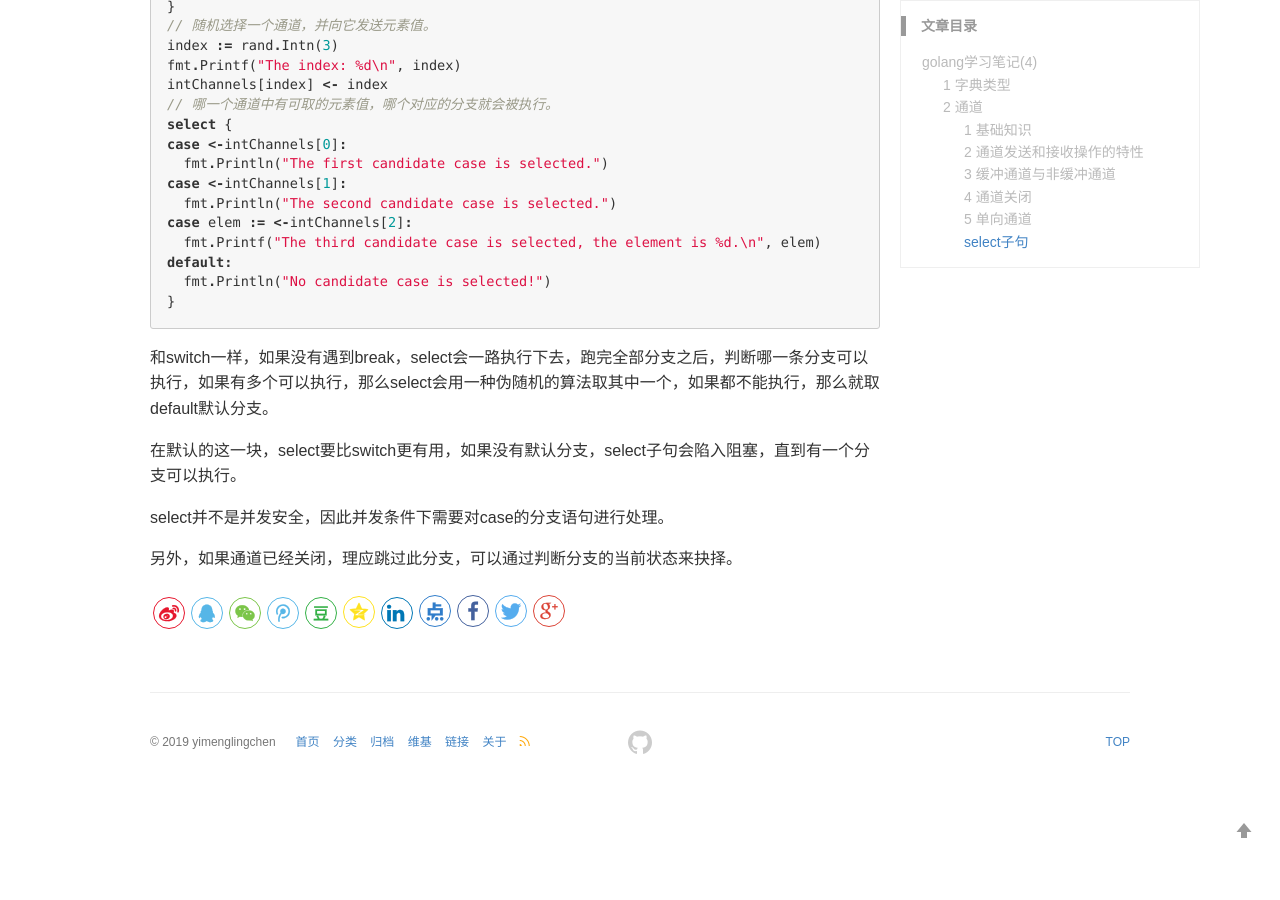
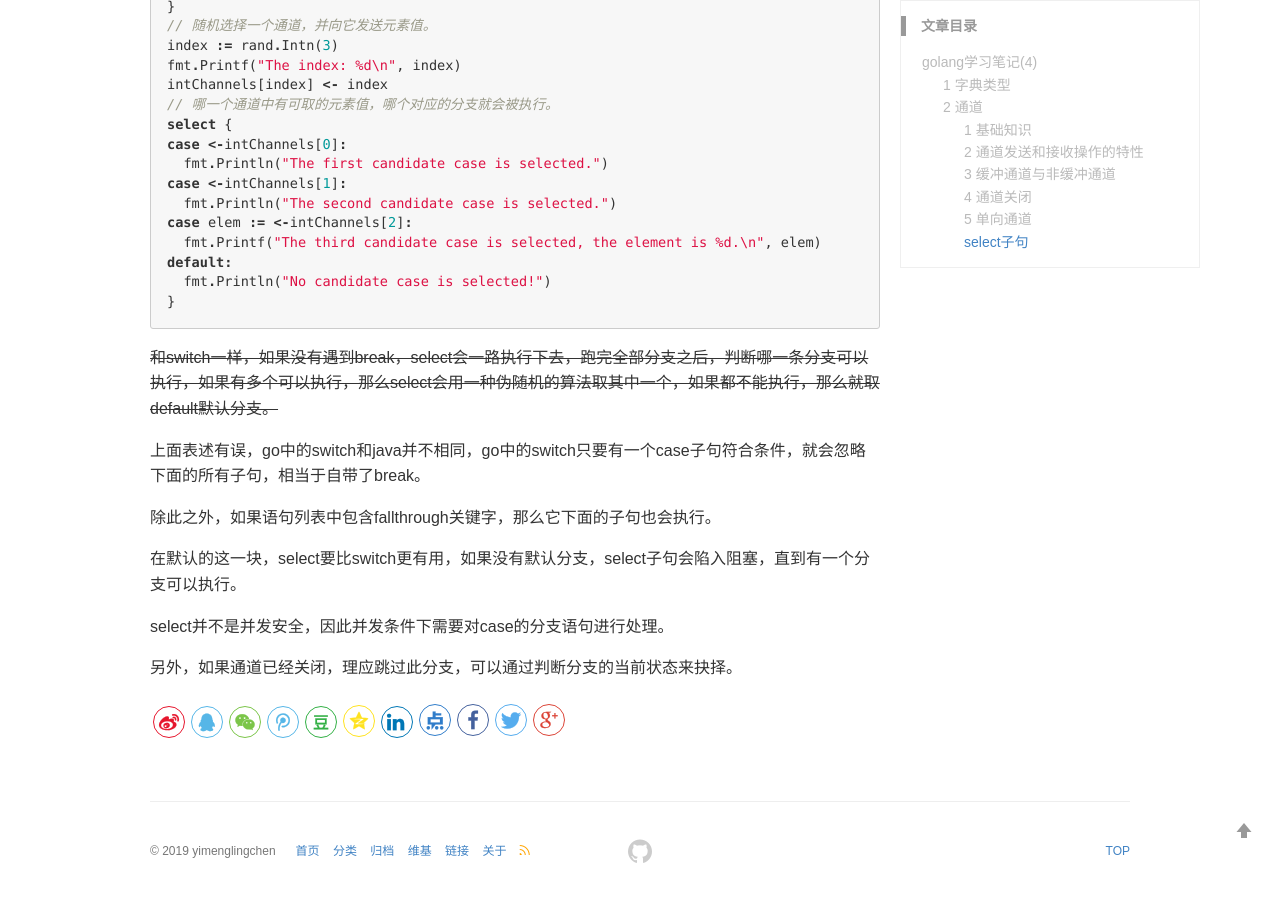
Before and after one commit to yimenglingchen/yimenglingchen.github.io, a Jekyll site: the page built from _posts/2021-09-24-golang学习笔记(4).md, in a window 1280 px wide and 900 px high, scrolled down 3605 px. Built offline with Jekyll 4.4.1, drawn with Linux system fonts in a browser that asks for light colours; comment, search, counter and statistics services are not loaded; before the commit the page ends 4396 px from its top, so only the background shows below that.

Commit message:
golang学习笔记(4)V1.01--修改switch语句的错误描述

````diff
--- a/_posts/2021-09-24-golang学习笔记(4).md
+++ b/_posts/2021-09-24-golang学习笔记(4).md
@@ -162,7 +162,11 @@ default:
 }
 ```
 
-和switch一样，如果没有遇到break，select会一路执行下去，跑完全部分支之后，判断哪一条分支可以执行，如果有多个可以执行，那么select会用一种伪随机的算法取其中一个，如果都不能执行，那么就取default默认分支。
+~~和switch一样，如果没有遇到break，select会一路执行下去，跑完全部分支之后，判断哪一条分支可以执行，如果有多个可以执行，那么select会用一种伪随机的算法取其中一个，如果都不能执行，那么就取default默认分支。~~
+
+上面表述有误，go中的switch和java并不相同，go中的switch只要有一个case子句符合条件，就会忽略下面的所有子句，相当于自带了break。
+
+除此之外，如果语句列表中包含fallthrough关键字，那么它下面的子句也会执行。
 
 在默认的这一块，select要比switch更有用，如果没有默认分支，select子句会陷入阻塞，直到有一个分支可以执行。
 
````
